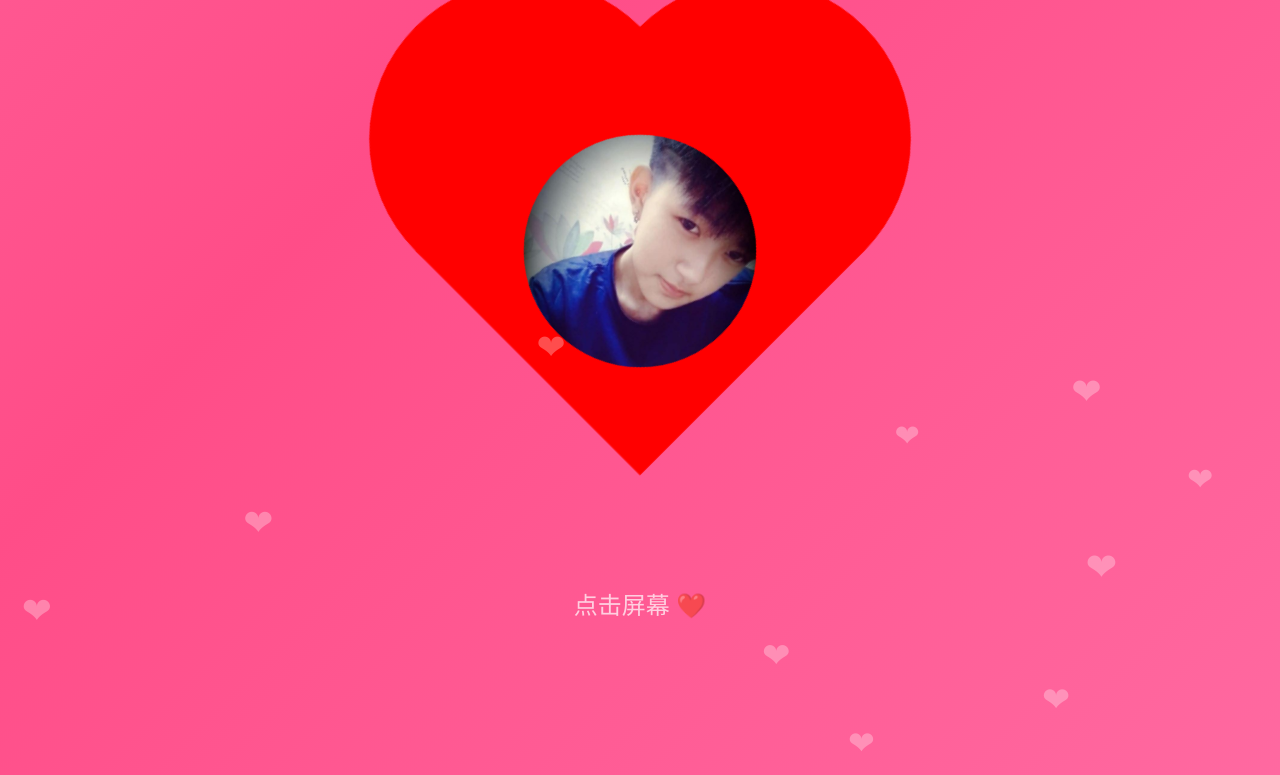
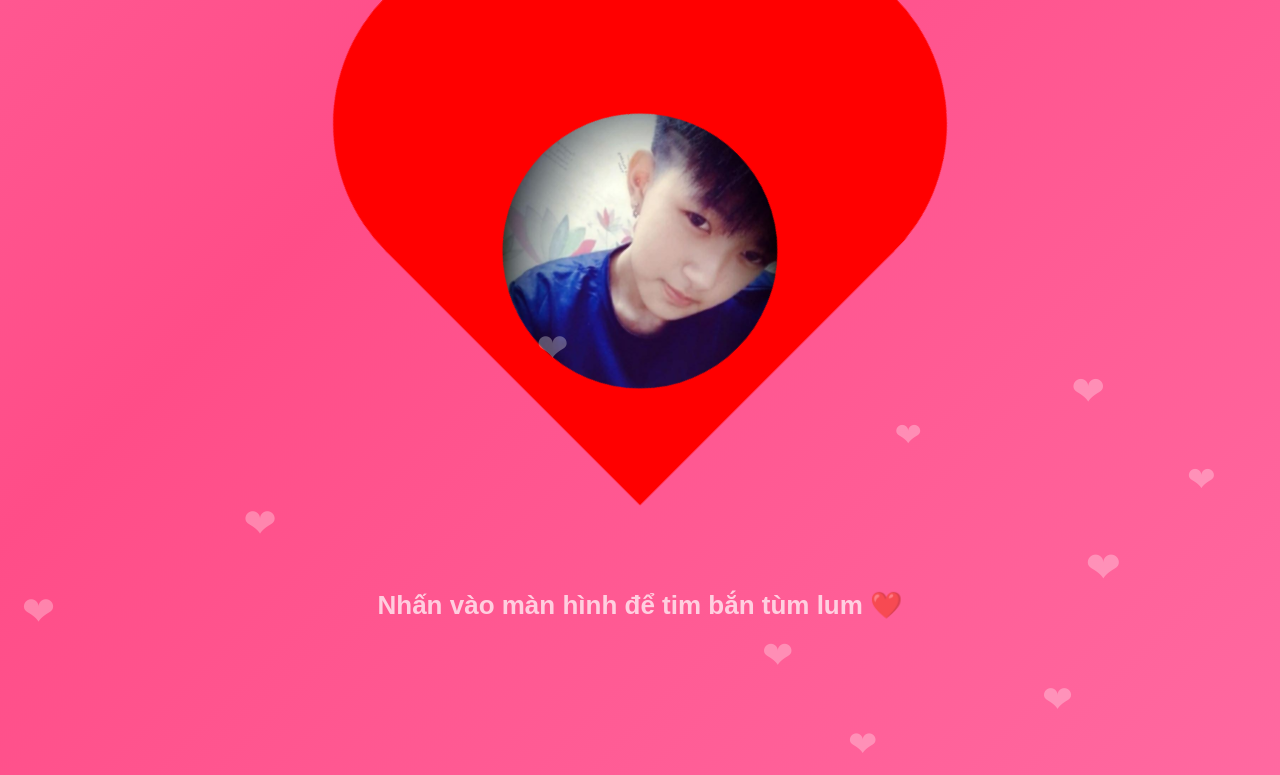
Before and after one commit to huyhoang6723/trai-tim, a plain HTML site: page index.html in a window 1280 px wide. Shown: the part 149-924 px from the top of the page. Drawn offline with Linux system fonts and the light colour scheme.

Commit message:
<3
Updated language attribute, adjusted font sizes, and modified heart and image dimensions. Changed bottom text and improved burst effect parameters.

```diff
--- a/index.html
+++ b/index.html
@@ -1,5 +1,5 @@
 <!DOCTYPE html>
-<html lang="zh">
+<html lang="vi">
 <head>
 <meta charset="UTF-8">
 <meta name="viewport" content="width=device-width, initial-scale=1.0">
@@ -25,19 +25,22 @@ body {
   100%{background-position:0%}
 }
 
+/* chữ trên */
 .text {
   position:absolute;
   top:50px;
   color:#fff;
-  font-size:55px;
+  font-size:60px;
   font-weight:bold;
 }
 
+/* chữ dưới */
 .bottom {
   position:absolute;
   bottom:30px;
   color:#fff;
-  font-size:24px;
+  font-size:26px;
+  font-weight:600;
   animation:blink 1.2s infinite;
 }
 
@@ -48,8 +51,8 @@ body {
 /* TIM */
 .heart {
   position:relative;
-  width:300px;
-  height:300px;
+  width:340px;
+  height:340px;
   background:red;
   transform:rotate(-45deg);
   animation:beat 1.2s infinite;
@@ -64,20 +67,20 @@ body {
 .heart:after {
   content:"";
   position:absolute;
-  width:300px;
-  height:300px;
+  width:340px;
+  height:340px;
   background:red;
   border-radius:50%;
 }
 
-.heart:before { top:-150px; }
-.heart:after { left:150px; }
+.heart:before { top:-170px; }
+.heart:after { left:170px; }
 
-/* ẢNH TO HƠN */
+/* ẢNH TO HƠN NỮA */
 .img-box {
   position:absolute;
-  width:220px;
-  height:220px;
+  width:260px;
+  height:260px;
   top:50%;
   left:50%;
   transform:translate(-50%,-50%) rotate(45deg);
@@ -92,7 +95,7 @@ body {
   object-fit:cover;
 }
 
-/* TIM BAY */
+/* tim bay nền */
 .floating {
   position:absolute;
   color:rgba(255,255,255,.3);
@@ -121,7 +124,7 @@ body {
   </div>
 </div>
 
-<div class="bottom">点击屏幕 ❤️</div>
+<div class="bottom">Nhấn vào màn hình để tim bắn tùm lum ❤️</div>
 
 <audio id="music" loop>
   <source src="bts.mp3">
@@ -130,43 +133,43 @@ body {
 <script>
 const music = document.getElementById("music");
 
-/* AUTO TRY PLAY */
+/* thử auto */
 window.onload = () => {
   music.play().catch(()=>{});
 };
 
-/* CLICK → CHẮC CHẮN CHẠY */
+/* click */
 document.addEventListener("click", e => {
   music.play();
   burst(e.clientX,e.clientY);
 });
 
-/* TIM BAY NỀN */
+/* tim bay nền */
 setInterval(()=>{
   let h=document.createElement("div");
   h.className="floating";
   h.innerHTML="❤";
   h.style.left=Math.random()*100+"vw";
-  h.style.fontSize=20+Math.random()*20+"px";
+  h.style.fontSize=20+Math.random()*25+"px";
   document.body.appendChild(h);
   setTimeout(()=>h.remove(),6000);
 },300);
 
-/* TIM NỔ */
+/* tim nổ */
 function burst(x,y){
   const colors=["red","pink","yellow","blue","purple","orange"];
-  for(let i=0;i<25;i++){
+  for(let i=0;i<30;i++){
     let h=document.createElement("div");
     h.className="burst";
     h.innerHTML="❤";
 
     let angle=Math.random()*Math.PI*2;
-    let dist=100+Math.random()*120;
+    let dist=120+Math.random()*150;
 
     h.style.left=x+"px";
     h.style.top=y+"px";
     h.style.color=colors[Math.floor(Math.random()*colors.length)];
-    h.style.fontSize=15+Math.random()*20+"px";
+    h.style.fontSize=18+Math.random()*25+"px";
 
     document.body.appendChild(h);
 
@@ -175,7 +178,7 @@ function burst(x,y){
     let start=performance.now();
 
     function anim(t){
-      let p=(t-start)/800;
+      let p=(t-start)/900;
       if(p>1){h.remove();return;}
       h.style.transform=`translate(${dx*p}px,${dy*p}px)`;
       h.style.opacity=1-p;
```
